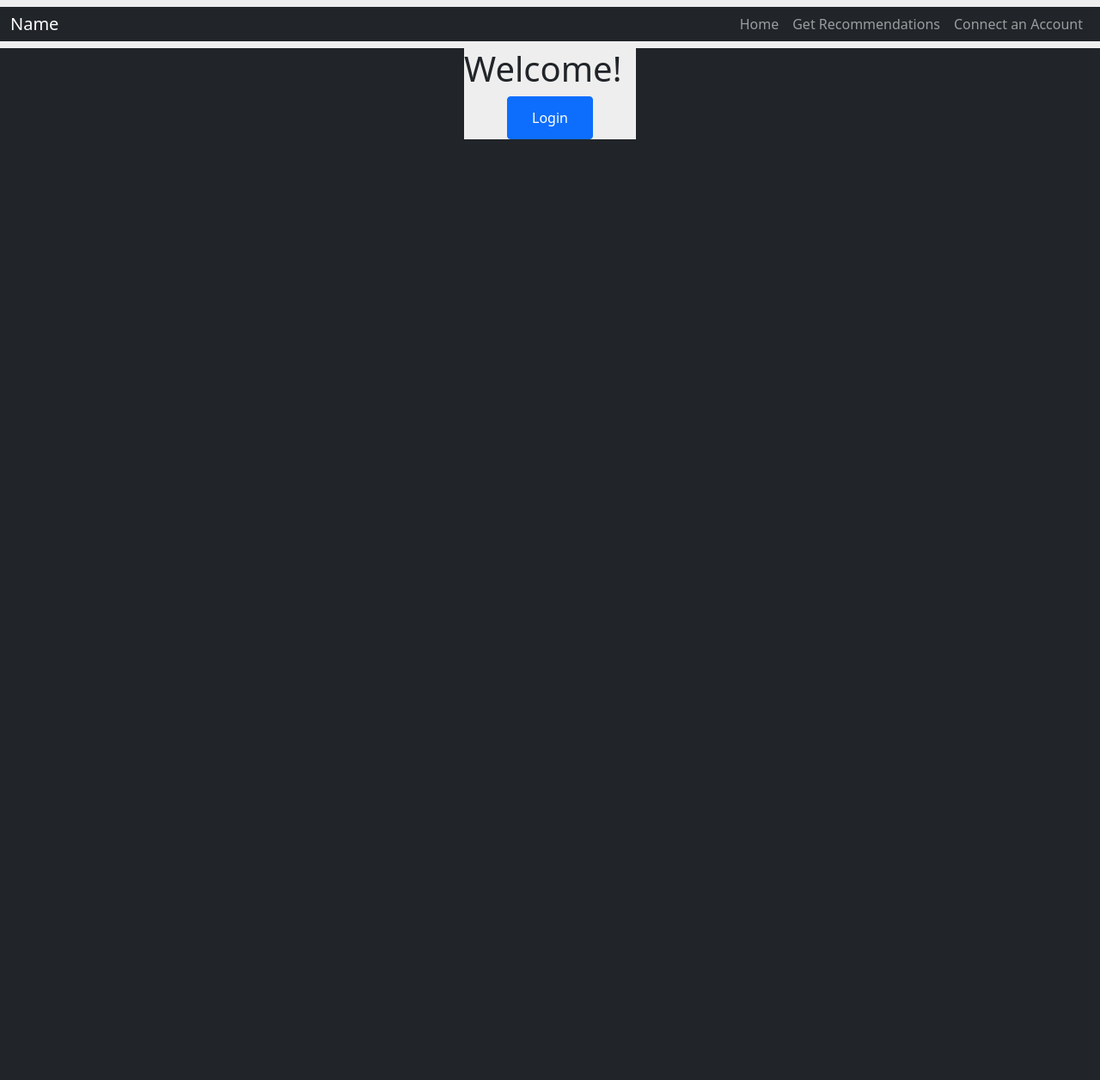
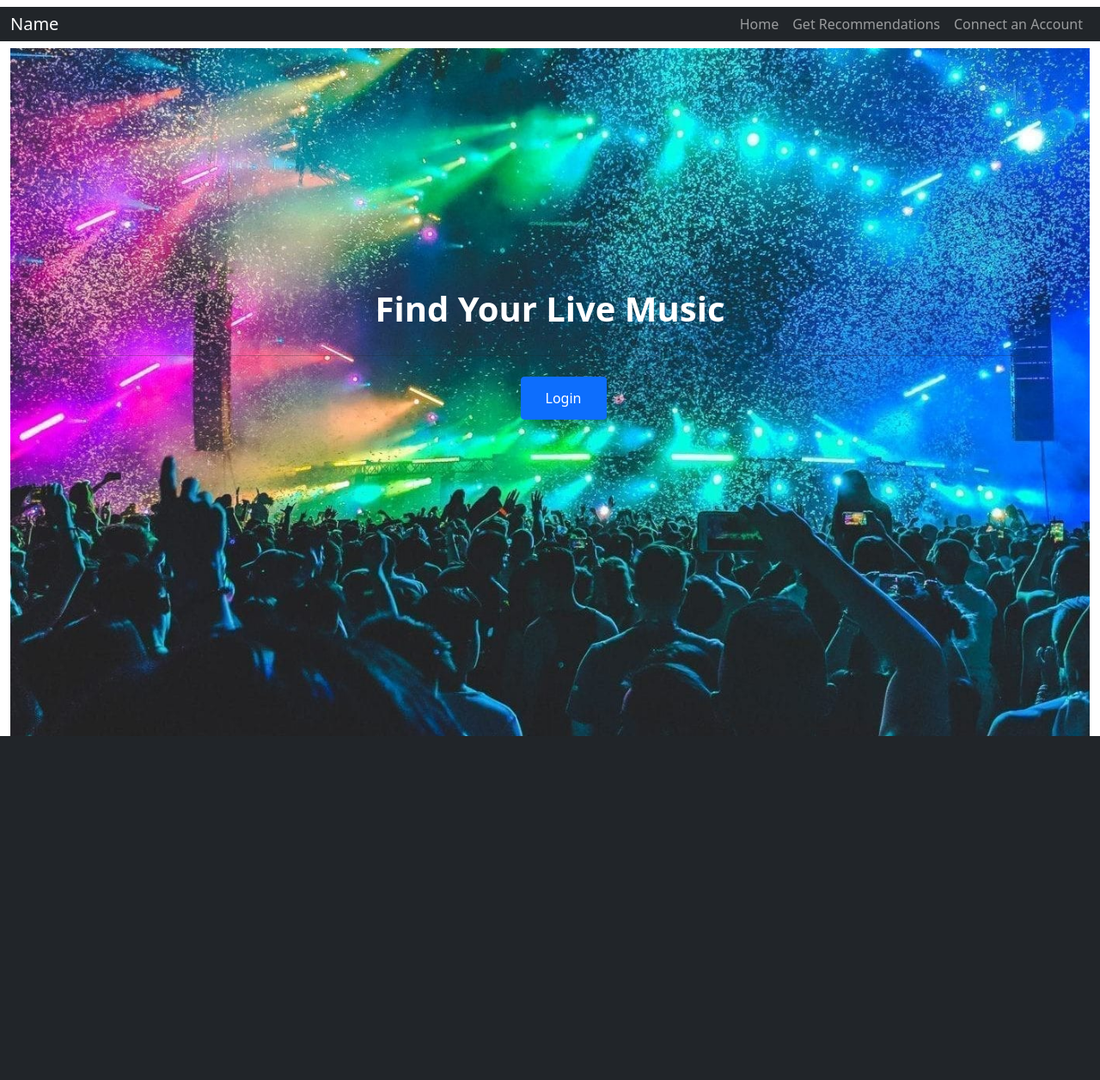
Before and after one commit to lukecheseldine/live-music-recommendations, a Flask app: page / in a window 1280 px wide. Shown: the whole page at 86% size. After the commit the page ends 856 px from the top, so only its background shows below. Run offline with Flask 2, Linux system fonts and the light colour scheme; some libraries are stand-ins or nearby versions.

Commit message:
updated ui

```diff
--- a/live-music-recommendations/static/style.css
+++ b/live-music-recommendations/static/style.css
@@ -1,8 +1,21 @@
 * {
-    background-color: #eee;
+  background-color: rgb(e, e, e);
 }
 
 #login {
-    width: 100px;
-    height: 50px;
+  width: 100px;
+  height: 50px;
 }
+
+.navbar {
+  margin-bottom: 0px;
+}
+
+.jumbotron {
+  background-image: url(./indeximg.jpg);
+  background-size: cover;
+  height: 100vh;
+}
+.maintext {
+  padding-top: 25%;
+}
--- a/live-music-recommendations/templates/base.html
+++ b/live-music-recommendations/templates/base.html
@@ -37,12 +37,11 @@
           </div>
         </div>
       </nav>
-      <div class="container-fluid bg-dark " style="height: 1200px !important;">
         {% block content %}
         {% endblock %}
-      </div>
 
-    <!---<script src="https://cdn.jsdelivr.net/npm/bootstrap@5.1.3/dist/js/bootstrap.bundle.min.js" integrity="sha384-ka7Sk0Gln4gmtz2MlQnikT1wXgYsOg+OMhuP+IlRH9sENBO0LRn5q+8nbTov4+1p" crossorigin="anonymous"></script>--->
+    <!---<script src="https://cdn.jsdelivr.net/npm/bootstrap@5.1.3/dist/js/bootstrap.bundle.min.js" integrity="sha384-ka7Sk0Gln4gmtz2MlQnikT1wXgYsOg+OMhuP+IlRH9sENBO0LRn5q+8nbTov4+1p" crossorigin="anonymous"></script>
+      style="height: 1200px !important;--->
     <script src="../static/js/bootstrap.bundle.js"></script>
 </body>
 </html>
--- a/live-music-recommendations/templates/index.html
+++ b/live-music-recommendations/templates/index.html
@@ -9,13 +9,43 @@
     {% endblock %}
 
     {% block content %}
-    <div class="my-auto mx-auto" style="width: 200px;">
-        <h1>Welcome!</h1>
+    <!---<div class="my-auto mx-auto" style="width: 200px;">
+
         <div class="col-md-12 text-center">
             <form method="POST" action="{{ url_for('authorize')}}">
                 <button class='btn btn-primary' formmethod="POST" type="submit" id="login">Login</button>
             </form>
         </div>
-    </div>
+    </div>--->
+    <!---<div class="row">
+        <div class="col-sm-6 mx-auto">
+            <p class="text-center fs-1 lead">
+                Find Your Live Music
+              </p>
+        </div>
+    </div>--->
+    <div class="container-fluid">
+    <div class="row g-400"></div>
+    <div class="row align-items-center">
+        <div class="col align-self-center">
+            <div class="jumbotron jumbotron-fluid">
+                <div class="container">
+                    <div class="maintext">
+                    <p class="text-center fs-1 fw-bold text-white lead">
+                          Find Your Live Music
+                    </p>
+                      <hr class="my-4">
+                      <div class="row justify-content-center">
+                        <div class="col-1">
+                            <form method="POST" action="{{ url_for('authorize')}}">
+                            <button class='btn btn-primary' formmethod="POST" type="submit" id="login">Login</button>
+                        </div>
+                      </div>
+                    </div>
+                </div>
+              </div>
+        </div>
+      </div>
+      </div>
 
     {% endblock %}
--- a/live-music-recommendations/templates/recommendation.html
+++ b/live-music-recommendations/templates/recommendation.html
@@ -10,6 +10,7 @@
     {% endblock %}
 
     {% block content %}
+    <div class="container-fluid">
         <p class="">Get recommendations by:</p>
 
         <div class="d-grid gap-2 d-md-flex justify-content-md-center">
@@ -48,5 +49,5 @@
                 <option value="3">Three</option>
             </select> -->
         </div>
-
+    </div>
     {% endblock %}
```
Also changed, not shown: live-music-recommendations/static/indeximg.jpg (added).
